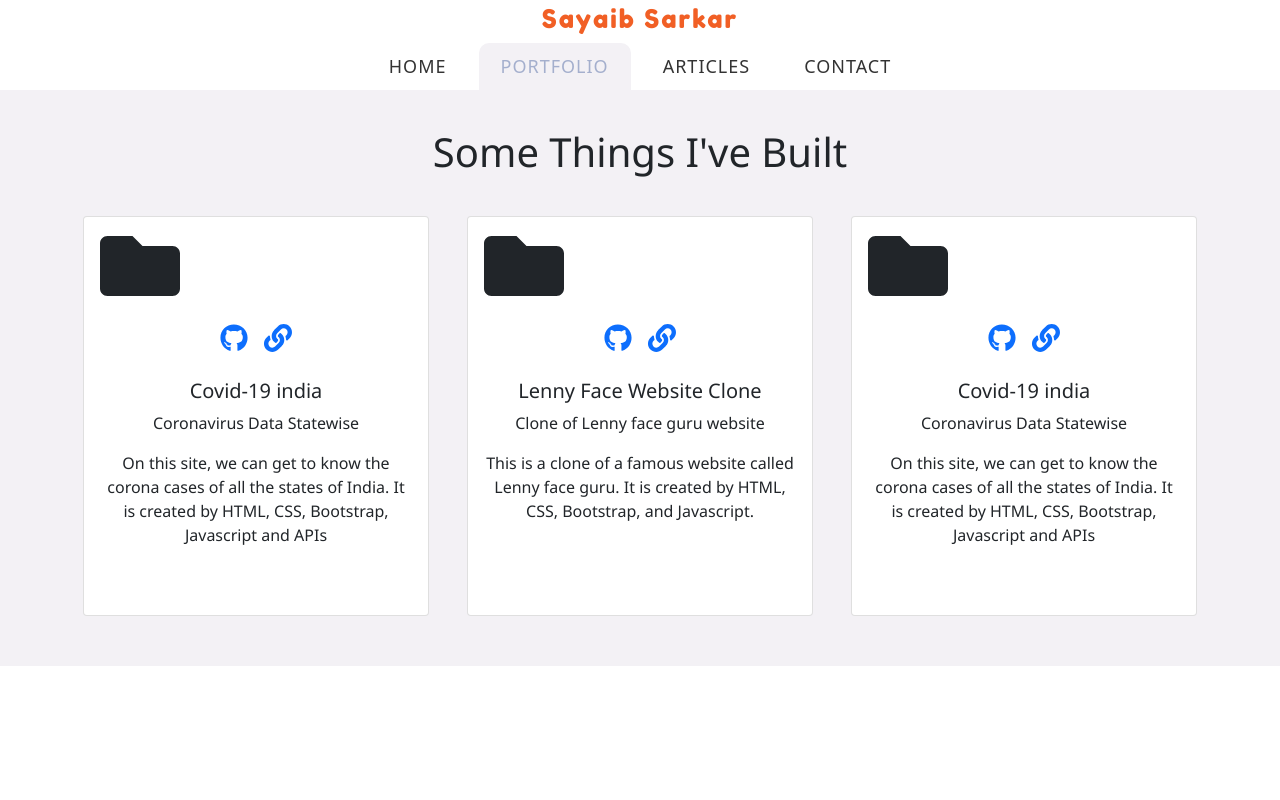
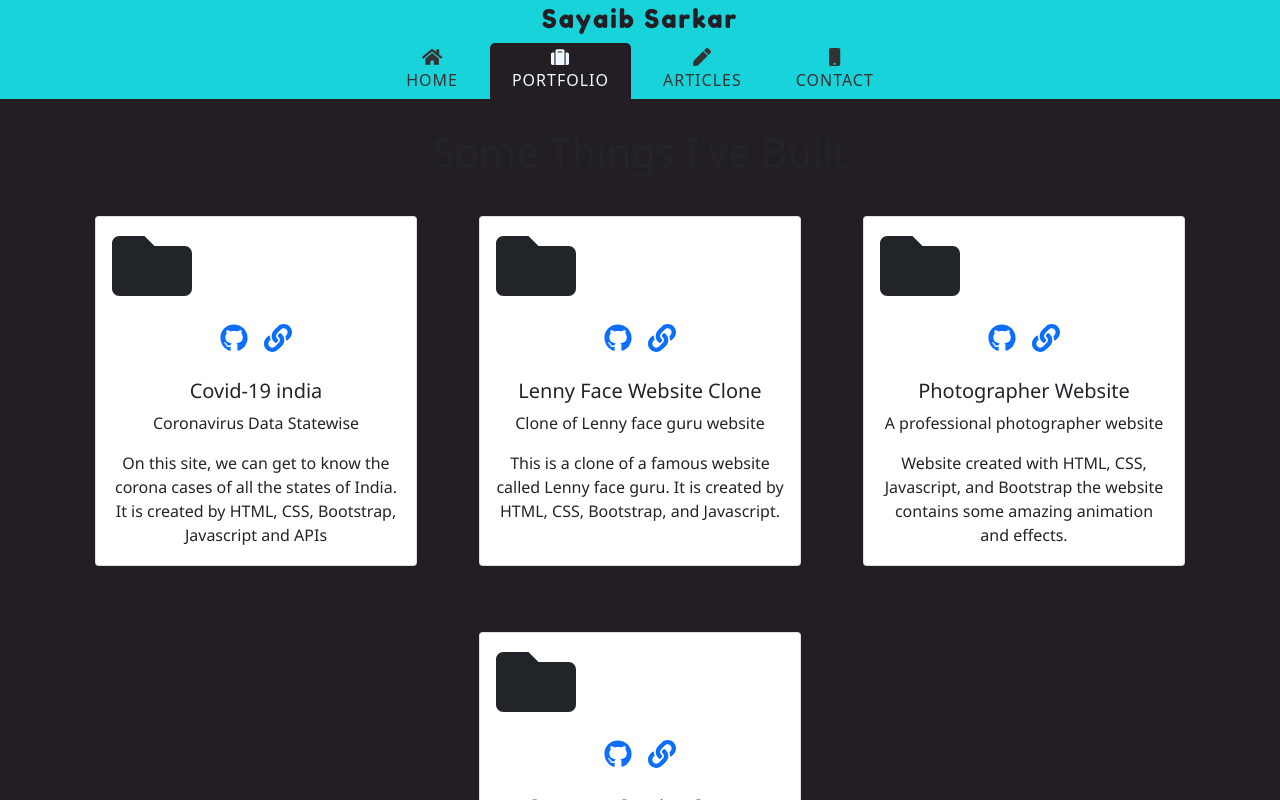
Before and after one commit to sayaib/Portfolio_Website_React.JS, a React (Create React App) app: page /portfolio in a window 1280 px wide. Shown: the top 800 px of the page. Built offline with nearby package versions, Linux system fonts and the light colour scheme.

Commit message:
update website design

```diff
--- a/src/webpage_component/CData.jsx
+++ b/src/webpage_component/CData.jsx
@@ -19,12 +19,21 @@ const CData = [
   },
   {
     id: 3,
-    name: "Covid-19 india",
-    githubLink: "https://github.com/sayaib/covid19india",
-    websiteLink: "https://coronadataindia.netlify.app/",
-    subtitle: "Coronavirus Data Statewise",
+    name: "Photographer Website",
+    githubLink: "https://github.com/sayaib/Photographer-Website",
+    websiteLink: "https://subhajyotihaldar.github.io/",
+    subtitle: "A professional photographer website",
     about:
-      "On this site, we can get to know the corona cases of all the states of India. It is created by HTML, CSS, Bootstrap, Javascript and APIs",
+      "Website created with HTML, CSS, Javascript, and Bootstrap the website contains some amazing animation and effects.",
+  },
+  {
+    id: 4,
+    name: "Common Service Center",
+    githubLink: "https://github.com/sayaib/csc",
+    websiteLink: "https://sayaib.github.io/csc/",
+    subtitle: "A common service center website.",
+    about:
+      "It's a fully responsive card view design contain media query and view ports Build with HTML, CSS and Bootstrap only.",
   },
 ];
 export default CData;
--- a/src/webpage_component/Manu.jsx
+++ b/src/webpage_component/Manu.jsx
@@ -1,6 +1,13 @@
 import React from "react";
 import "./style.css";
 import { NavLink } from "react-router-dom";
+import { FontAwesomeIcon } from "@fortawesome/react-fontawesome";
+import {
+  faHome,
+  faMobile,
+  faPen,
+  faSuitcase,
+} from "@fortawesome/free-solid-svg-icons";
 
 const Manu = () => {
   return (
@@ -17,7 +24,8 @@ const Manu = () => {
           className="nav_link"
           to="/"
         >
-          Home
+          <FontAwesomeIcon icon={faHome} />
+          <h6>Home</h6>
         </NavLink>
         <NavLink
           data-aos="zoom-in"
@@ -26,7 +34,8 @@ const Manu = () => {
           className="nav_link"
           to="/portfolio"
         >
-          Portfolio
+          <FontAwesomeIcon icon={faSuitcase} />
+          <h6>Portfolio</h6>
         </NavLink>
         <NavLink
           data-aos="zoom-in"
@@ -35,7 +44,8 @@ const Manu = () => {
           className="nav_link"
           to="/Articles"
         >
-          Articles
+          <FontAwesomeIcon icon={faPen} />
+         <h6> Articles</h6>
         </NavLink>
         <NavLink
           data-aos="zoom-in"
@@ -44,7 +54,8 @@ const Manu = () => {
           className="nav_link"
           to="/contact"
         >
-          Contact
+          <FontAwesomeIcon icon={faMobile} />
+          <h6>Contact</h6>
         </NavLink>
       </div>
     </>
--- a/src/webpage_component/style.css
+++ b/src/webpage_component/style.css
@@ -1,7 +1,7 @@
 @import url('https://fonts.googleapis.com/css2?family=Fredoka+One&family=Noto+Sans&display=swap');
 
 #title {
-    color: #f15f25;
+    color: #231E23;
     letter-spacing: 2px;
     font-size: 1.6rem;
     font-family: 'Fredoka One', cursive;
@@ -9,7 +9,7 @@
 
 .rc_nav {
     overflow: hidden;
-    background-color: #ffffff;
+    background-color: #19D3DA;
     text-align: center;
     position: fixed;
     width: 100%;
@@ -22,7 +22,7 @@
     margin: 0 5px;
     display: inline-block;
     color: rgb(51, 51, 51);
-    padding: 10px 22px;
+    padding: 1px 22px;
     text-decoration: none;
     font-size: 18px;
     -webkit-transition: background 0.3s linear;
@@ -35,12 +35,14 @@
 }
 
 .nav_link:hover {
+    color: aliceblue;
+    text-decoration: none;
     transition: 0.7;
 }
 
 @media screen and (max-width: 600px) {
     .nav_link {
-        padding: 7px 10px;
+        padding: 5px 15px;
         font-size: 0.7rem;
     }
 
@@ -51,14 +53,15 @@
 }
 
 .active_class {
-    background-color: #F3F1F5;
-    color: #A4AFCD;
-    border-radius: 10px 10px 0 0;
+    background-color: #231E23;
+    color: aliceblue;
+    border-radius: 5px 5px 0 0;
 }
 
 #webpage {
     font-family: 'Noto Sans', sans-serif;
-    background-color: #F3F1F5;
+    background-color: #231E23;
+    color: aliceblue;
     height: 100vh;
     width: 100vw;
 }
@@ -90,7 +93,7 @@
     text-align: center;
     padding: 16px;
     transition: all 0.3s ease;
-    color: #000;
+    color: aliceblue;
     font-size: 20px;
 }
 
@@ -102,7 +105,7 @@
 #portfolio_webpage {
     font-family: 'Noto Sans', sans-serif;
     padding-top: 8rem;
-    background-color: #F3F1F5;
+    background-color: #231E23;
 }
 
 .portfolio_body {
@@ -116,8 +119,8 @@
 
 .portfolio_card {
     margin: 1rem;
-    width: 30%;
-    height: 400px;
+    width: 28%;
+    height: 350px;
     border: 1px solid #ccc;
     margin-bottom: 50px;
     text-align: center;
@@ -139,6 +142,9 @@
         margin: 0.9rem;
         height: 350px;
     }
+    h6{
+        display: none;
+    }
 
     .title {
         font-size: 1rem;
```
